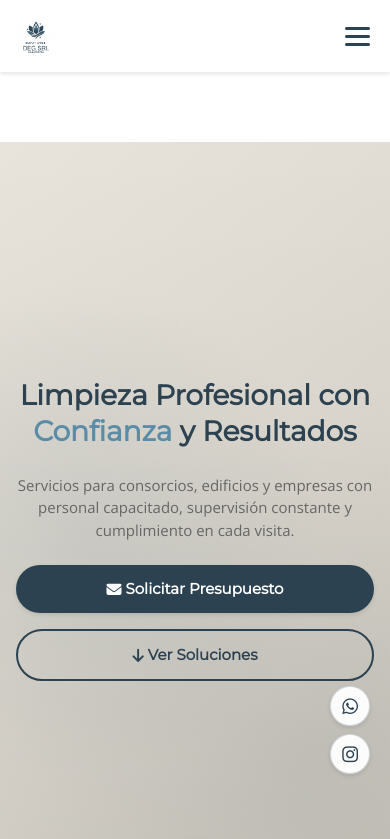
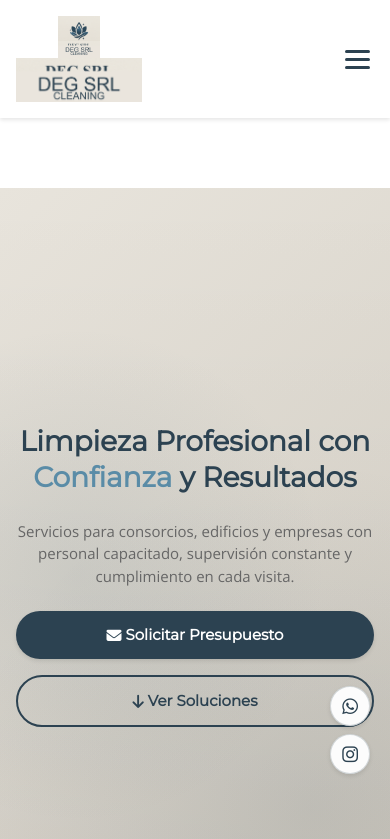
Before and after one commit to amundarainp/ananda-cleaning-landing, a plain HTML site: page index.html in a window 390 px wide. Shown: the top 839 px of the page. Drawn offline with nearby package versions, Linux system fonts and the light colour scheme.

Commit message:
Fix logo rendering and finalize Spanish branding text

```diff
--- a/css/responsive.css
+++ b/css/responsive.css
@@ -137,8 +137,19 @@
     padding: var(--spacing-sm) 0;
   }
 
-  .logo-img {
-    height: 40px;
+  .logo {
+    gap: 0;
+  }
+
+  .logo-mark {
+    width: 52px;
+    height: 42px;
+  }
+
+  .logo-wordmark {
+    width: 126px;
+    height: 44px;
+    object-position: center 92%;
   }
 
   .hamburger {
--- a/css/style.css
+++ b/css/style.css
@@ -228,15 +228,52 @@ button {
 
 .logo {
   flex-shrink: 0;
+  display: flex;
+  flex-direction: column;
+  align-items: center;
+  gap: 0;
 }
 
-.logo-img {
-  height: 170px;
-  width: auto;
+.logo-mark {
+  width: 66px;
+  height: 54px;
+  object-fit: contain;
+  object-position: center top;
   transition: transform var(--transition-base);
 }
 
-.logo-img:hover {
+.logo-wordmark {
+  width: 162px;
+  height: 56px;
+  object-fit: cover;
+  object-position: center 92%;
+  transition: transform var(--transition-base);
+}
+
+.logo-text {
+  display: flex;
+  flex-direction: column;
+  line-height: 1;
+}
+
+.logo-name {
+  font-family: var(--font-heading);
+  font-size: 30px;
+  font-weight: 800;
+  letter-spacing: 1.4px;
+  color: var(--color-primary);
+}
+
+.logo-sub {
+  font-family: var(--font-heading);
+  font-size: 11px;
+  font-weight: 700;
+  letter-spacing: 4px;
+  color: var(--color-primary);
+}
+
+.logo:hover .logo-mark,
+.logo:hover .logo-wordmark {
   transform: scale(1.02);
 }
 
--- a/index.html
+++ b/index.html
@@ -47,11 +47,17 @@
     <header id="header" class="header">
       <nav class="navbar">
         <div class="container nav-container">
-          <div class="logo">
+          <div class="logo" aria-label="Logo DEG SRL">
             <img
-              src="assets/images/DEG_srl_3.png"
-              alt="DEG SRL Cleaning Logo"
-              class="logo-img"
+              src="assets/images/DEG SRL.png"
+              alt=""
+              class="logo-mark"
+              aria-hidden="true"
+            />
+            <img
+              src="assets/images/DEG SRL.png"
+              alt="DEG SRL Cleaning"
+              class="logo-wordmark"
             />
           </div>
 
--- a/js/main.js
+++ b/js/main.js
@@ -350,7 +350,7 @@ window.addEventListener("load", () => {
 // CONSOLE MESSAGE
 // ============================================
 console.log(
-  "%c🌸 DEG SRL Cleaning",
+  "%c🌸 DEG SRL Limpieza",
   "font-size: 20px; color: #2C4251; font-weight: bold;",
 );
 console.log(
```
